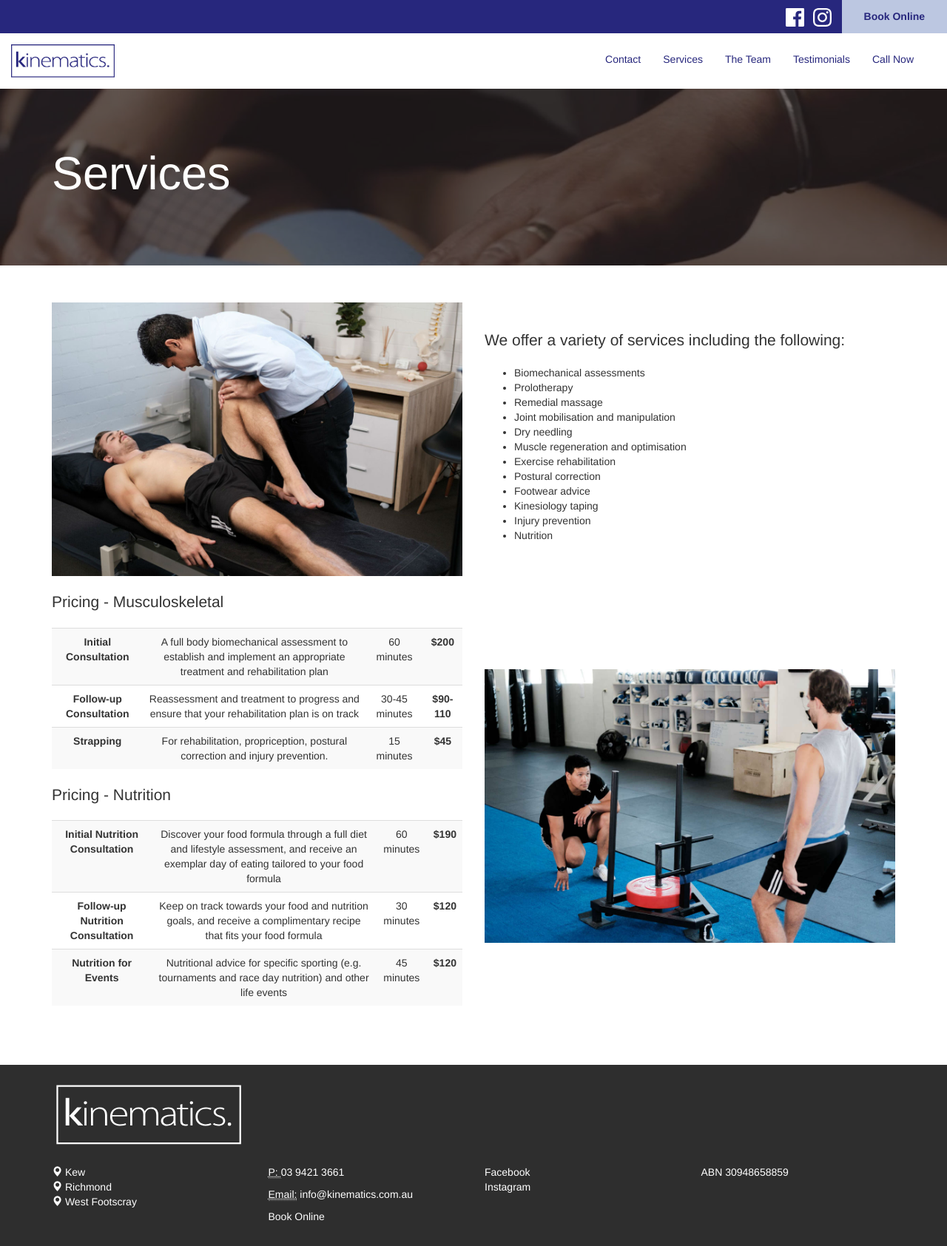
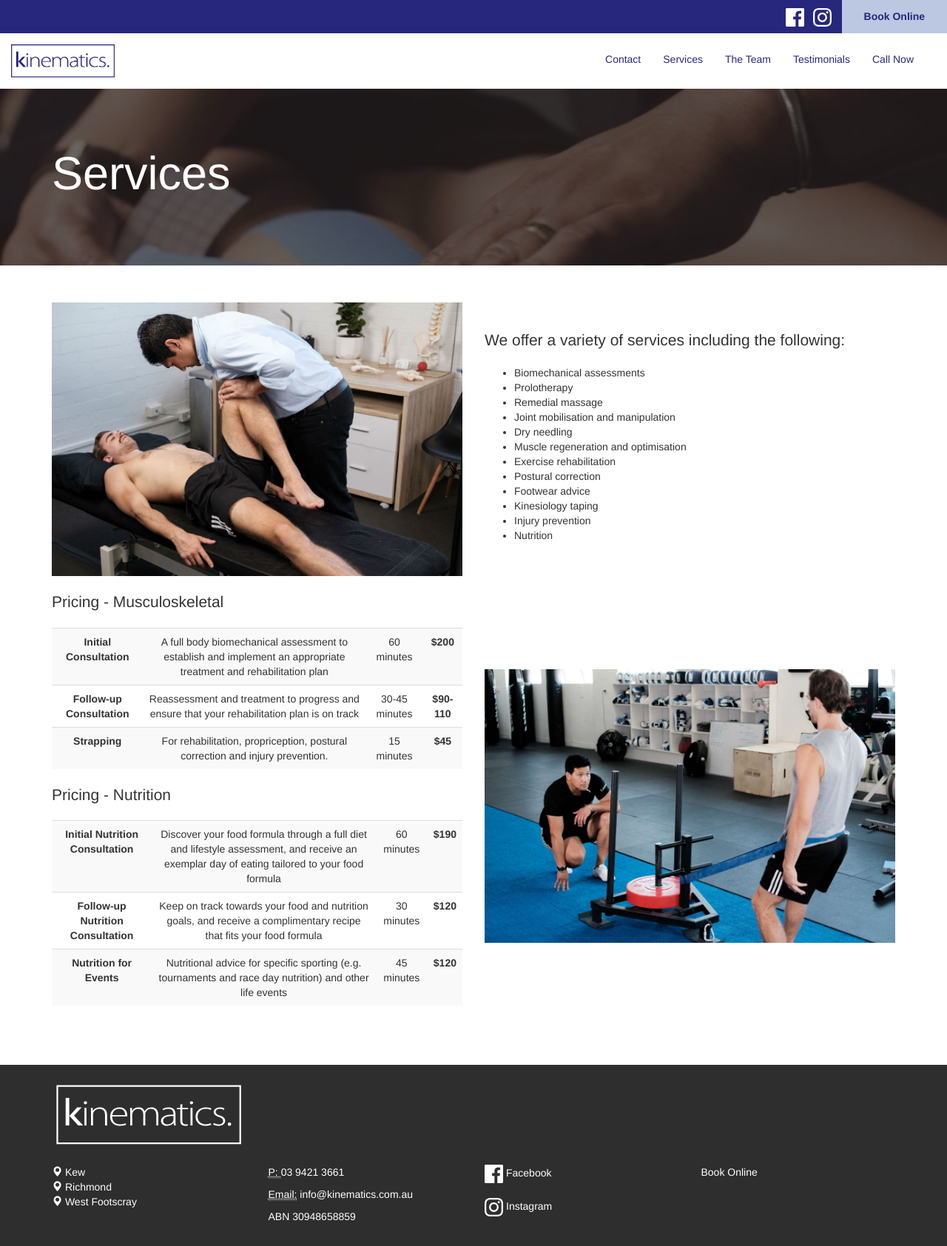
Before and after one commit to kmb64/kinematics, a Jekyll site: the page built from services.html, in a window 1280 px wide. Shown: the whole page at 74% size. Built offline with Jekyll 4.4.1, drawn with Linux system fonts in a browser that asks for light colours; nearby versions of some CDN libraries.

Commit message:
Footer tweaks

```diff
--- a/_includes/footer.html
+++ b/_includes/footer.html
@@ -28,17 +28,17 @@
       <div class="col-md-3">
         <p><abbr title="Phone">P: </abbr><a href="tel:+61-394-213-661">03 9421 3661</a></p>
         <p><abbr title="Email">Email:</abbr>  <a href="mailto:info@kinematics.com.au" class="site-email"><span>info@kinematics.com.au</span></a></p>
-        <p>{% include book-online-button.html %}</p>
+        <p>ABN 30948658859</p>
       </div>
       <div class="col-md-3">
-        <ul>
-          <li><a target="_blank" href="https://www.facebook.com/kinematicshealthandperformance/">Facebook</a></li>
-          <li><a target="_blank" href="https://www.instagram.com/kinematicsperformance/">Instagram</a></li>
+        <ul class="footer-social-icons">
+          <li><a target="_blank" href="https://www.facebook.com/kinematicshealthandperformance/"><span class="icon icon-facebook"><img width="25" height="25" src="{{ site.baseurl }}/assets/images/icon-facebook-white.svg" alt="Like us on Facebook"/></span>Facebook</a></li>
+          <li><a target="_blank" href="https://www.instagram.com/kinematicsperformance/"><span class="icon icon-facebook"><img width="25" height="25" src="{{ site.baseurl }}/assets/images/icon-instagram-white.svg" alt="Instagram"/></span>Instagram</a></li>
         </ul>
       </div>
       <div class="col-md-3">
         <ul>
-          <li>ABN 30948658859</li>
+          <li>{% include book-online-button.html %}</li>
         </ul>
 
       </div>
--- a/_sass/_footer.scss
+++ b/_sass/_footer.scss
@@ -4,6 +4,21 @@
   margin-top : 20px;
   text-align: left;
   padding : 20px;
+
+  .footer-social-icons {
+    > li {
+      margin-bottom : 20px;
+    }
+    .icon {
+      padding-right: 4px;
+      > img {
+        margin : 0;
+      }
+      &.icon-facebook {
+        padding-right : 4px;
+      }
+    }
+  }
 
   img {
     margin-bottom : 20px;
```
